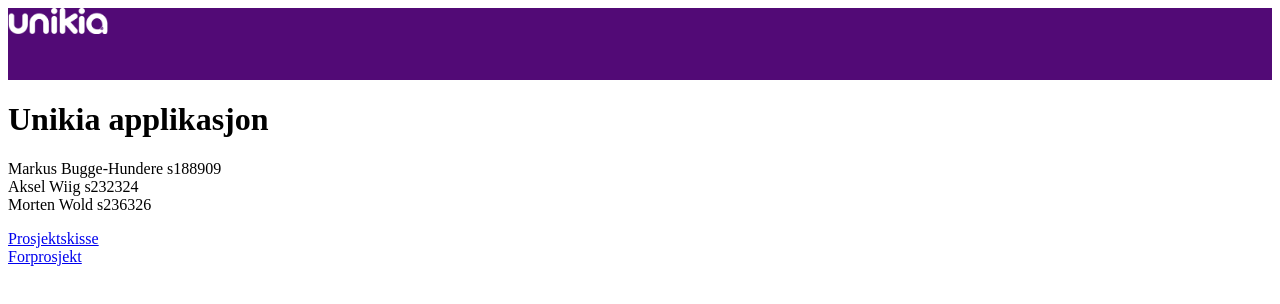
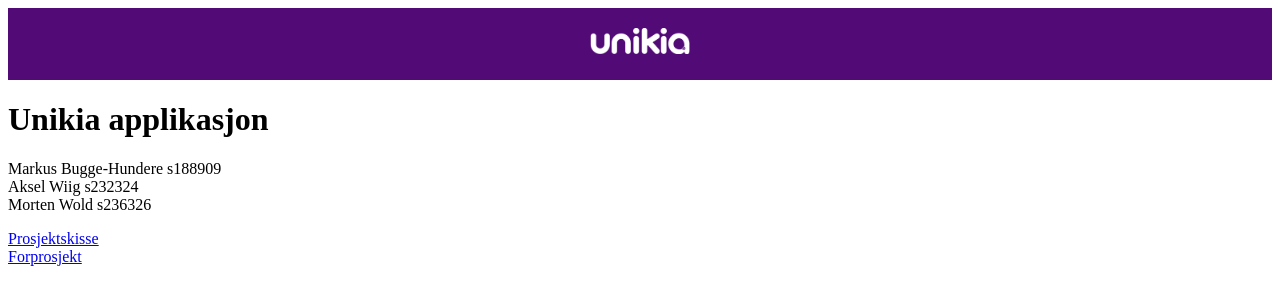
Before and after one commit to Akswii/bachelor_nettside, a website: page public_html/index.html in a window 1280 px wide. Drawn offline with Linux system fonts and the light colour scheme.

Commit message:
fikset logo

```diff
--- a/public_html/bachelor_css.css
+++ b/public_html/bachelor_css.css
@@ -12,3 +12,10 @@
     background-color:#520a76;
     height:72px;
 }
+
+#logo {
+    margin-right: auto;
+    margin-left: auto;
+    padding-top: 20px;
+    display: block;
+}
--- a/public_html/index.html
+++ b/public_html/index.html
@@ -14,7 +14,7 @@
         <body>
         <header>
         <div class="header">
-            <img src="unikia-logo.png" style="max-width: 100px">
+            <img src="unikia-logo.png" style="max-width: 100px" id="logo">
         </div>
         </header>
         <div>
```
Also changed, not shown: 2 other files.
